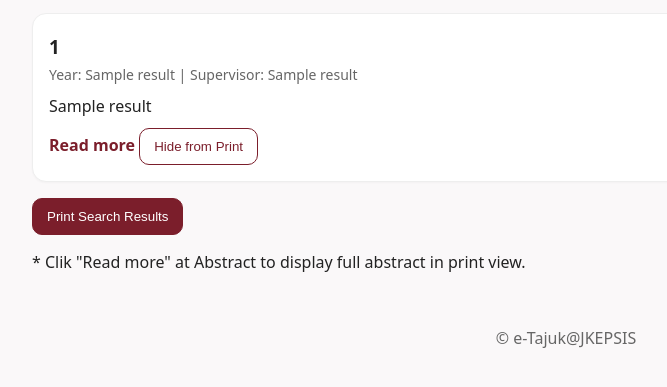
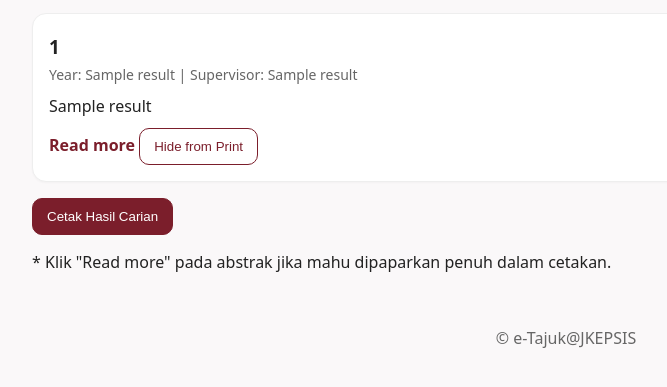
Before and after one commit to naily92/eTajuk-JKEPSIS, a Flask app: template templates/index.html in a window 1280 px wide. Shown: the part 228-615 px from the top of the page, without its empty margins (74-741 px from the left). Run offline with Flask 3, Linux system fonts and the light colour scheme; the template is opened without the code that fills it: most values are stand-ins (such as "Sample title", 1, 10 or a date in 2020).

Commit message:
Update index.html

```diff
--- a/templates/index.html
+++ b/templates/index.html
@@ -64,16 +64,18 @@
           <p class="abstract full" style="display:none">{{ r[2]|safe }}</p>
           <a href="#" class="toggle">Read more</a>
 
-          <button class="btn hide-print-btn">Hide from Print</button>
-                  </article>
-          <div class="print-container">
-          <button id="print-btn" class="btn primary">Print Search Results</button>
-          <p class="muted note">* Clik "Read more" at Abstract to display full abstract in print view.</p>
-          </div>
+          <button type="button" class="btn hide-print-btn">Hide from Print</button>
+         </article>
         {% endfor %}
-      {% elif query %}
-        <p class="muted">No record found.</p>
-      {% endif %}
+
+              <div class="print-tools">
+      <button id="print-btn" class="btn primary">Cetak Hasil Carian</button>
+      <p class="muted note">* Klik "Read more" pada abstrak jika mahu dipaparkan penuh dalam cetakan.</p>
+    </div>
+  {% elif query %}
+    <p class="muted">No record found.</p>
+  {% endif %}
+
     </section>
   </main>
 
```
